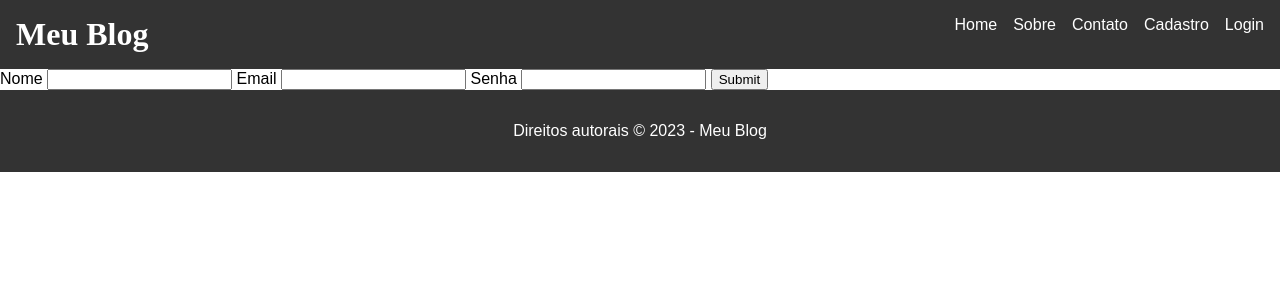
After one commit to jonaspeixoto/Blog_Django, a Django app: page /cadastro/ in a window 1280 px wide. The commit adds this page. Shown: the top 300 px of the page. Run offline with Django 4.2, Linux system fonts and the light colour scheme.

Commit message:
feat: criação de modelo de usuario e pagina de cadastro

```diff
--- /dev/null
+++ b/plataforma/forms.py
@@ -0,0 +1,15 @@
+from django import forms
+from .models import Post, Usuario
+
+
+class PostForm(forms.ModelForm):
+    class Meta:
+        model = Post
+        fields = ['titulo', 'imagem_post','resumo','conteudo']
+
+
+class UsuarioForm(forms.ModelForm):
+    class Meta:
+        model = Usuario
+        fields = ['nome', 'email','senha']
+        widgets = {'senha': forms.PasswordInput() }
--- a/plataforma/models.py
+++ b/plataforma/models.py
@@ -9,3 +9,8 @@ class Post(models.Model):
 
     def __str__(self):
         return str(self.titulo)
+
+class Usuario(models.Model):
+    nome = models.CharField(max_length=200)
+    email = models.EmailField()
+    senha = models.CharField(max_length=300)
--- a/plataforma/templates/home.html
+++ b/plataforma/templates/home.html
@@ -4,7 +4,7 @@
 
 {% block 'head' %}
   <link rel="stylesheet" href="{% static 'plataforma\css\estilo.css' %}">
-  <link rel="stylesheet" href="{% static 'base/css/estilo.css' %}">
+  <!-- <link rel="stylesheet" href="{% static 'base/css/estilo.css' %}"> -->
 {% endblock  %}
 
 {% block 'conteudo' %}
--- /dev/null
+++ b/plataforma/templates/usuario/cadastro.html
@@ -0,0 +1,21 @@
+{% extends 'base.html' %}
+{% load static %}
+{% block 'titulo' %} Meu blog {% endblock 'titulo' %}
+
+{% block 'head' %}
+  <link rel="stylesheet" href="{% static 'plataforma\css\estilo.css' %}">
+  <link rel="stylesheet" href="{% static 'base/css/estilo.css' %}">
+{% endblock  %}
+
+
+{% block 'conteudo' %}
+    <form action="" method="POST">{% csrf_token %}
+        <label>Nome</label>
+        {{form.nome}}
+        <label>Email</label>
+        {{form.email}}
+        <label>Senha</label>
+        {{form.senha}}
+        <input type="submit" name="" id="">
+    </form>
+{% endblock %}
--- /dev/null
+++ b/plataforma/templates/usuario/login.html
@@ -0,0 +1 @@
+estou no login
--- a/plataforma/urls.py
+++ b/plataforma/urls.py
@@ -2,5 +2,9 @@ from django.urls import path
 from . import views
 urlpatterns = [
     path('blog/', views.blog, name='blog' ),
-    path('listar_post/<int:id>/', views.listar_post, name='listar_post')
+    path('criar_post', views.criar_post, name='criar_post'),
+    path('listar_post/<int:id>/', views.listar_post, name='listar_post'),
+    path('login/', views.login, name='login'),
+    path('cadastro/', views.cadastro, name='cadastro'),
+
 ]
--- a/plataforma/views.py
+++ b/plataforma/views.py
@@ -1,6 +1,7 @@
 from django.shortcuts import render
 from django.http import HttpResponse
-from .models import Post
+from .models import Post,Usuario
+from .forms import PostForm, UsuarioForm
 def blog(request):
     posts = Post.objects.all()
     context = {
@@ -9,6 +10,28 @@ def blog(request):
     return render(request, 'home.html', context)
 
 
+def criar_post(request):
+
+    if request.method == 'GET':
+        print('metodo get')
+        form = PostForm()
+
+    elif request.method == 'POST':
+        print( 'entrei')
+        form = PostForm(request.POST,request.FILES)
+        # file = request.FILES.get('imagem_post')
+        # print(file)
+        if form.is_valid():
+            titulo = form.cleaned_data['titulo']
+            imagem_post = form.cleaned_data['imagem_post']
+            resumo = form.cleaned_data['resumo']
+            conteudo = form.cleaned_data['conteudo']
+            post = Post(titulo=titulo, imagem_post=imagem_post, resumo=resumo, conteudo=conteudo)
+            post.save()
+            return HttpResponse('formulario enviado')
+
+    return render(request, 'criar_post.html', {'form':form})
+
 def listar_post(request, id):
     posts = Post.objects.get(pk=id)
     context = {
@@ -16,3 +39,25 @@ def listar_post(request, id):
     }
 
     return render(request, 'listar_post.html', context)
+
+def login(request):
+    return render(request, 'usuario/login.html')
+
+def cadastro(request):
+
+    if request.method == 'GET':
+        form = UsuarioForm()
+
+
+    elif request.method == 'POST':
+        form = UsuarioForm(request.POST)
+
+        if form.is_valid():
+            nome = form.cleaned_data['nome']
+            email = form.cleaned_data['email']
+            senha = form.cleaned_data['senha']
+            usuario = Usuario(nome=nome, email=email, senha=senha)
+            usuario.save()
+            return HttpResponse('enviado')
+
+    return render(request, 'usuario/cadastro.html', {'form':form})
--- a/templates/base.html
+++ b/templates/base.html
@@ -18,6 +18,13 @@
           <li><a href="#">Home</a></li>
           <li><a href="#">Sobre</a></li>
           <li><a href="#">Contato</a></li>
+          <li><a href="{% url 'cadastro' %}">Cadastro</a></li>
+          <li><a href="{% url 'login' %}">Login</a></li>
+          {% if user.is_active %}
+            <li><a href="{% url 'criar_post' %}">Criar Post</a></li>
+          {% endif %}
+
+
         </ul>
       </nav>
     </header>
--- a/templates/static/plataforma/css/estilo.css
+++ b/templates/static/plataforma/css/estilo.css
@@ -1,4 +1,101 @@
-a{
-    text-decoration: none;
+/* estilo geral da página */
 
+body {
+  margin: 0;
+  padding: 0;
+  font-family: Arial, sans-serif;
+}
+
+main {
+  display: flex;
+  flex-wrap: wrap;
+  justify-content: space-between;
+}
+
+/* estilo do artigo */
+
+article {
+  flex-basis: calc(50% - 20px);
+  margin-bottom: 20px;
+  display: flex;
+  flex-direction: column;
+  align-items: center;
+  text-align: center;
+  box-shadow: 0 2px 4px rgba(0, 0, 0, 0.1);
+  border-radius: 5px;
+  padding: 10px;
+  transition: all 0.3s ease;
+}
+
+article a {
+  text-decoration: none;
+  color: #333;
+}
+
+article h2 {
+  font-size: 24px;
+  margin-top: 0;
+  margin-bottom: 10px;
+}
+
+article img {
+  max-width: 100%;
+  height: auto;
+  margin-bottom: 10px;
+}
+
+article p {
+  margin-top: 0;
+  margin-bottom: 10px;
+}
+
+/* estilo de hover */
+
+article:hover {
+  box-shadow: 0 4px 8px rgba(0, 0, 0, 0.2);
+  transform: translateY(-5px);
+}
+
+/* estilo da barra lateral */
+
+aside {
+  flex-basis: 25%;
+  margin-left: 20px;
+}
+
+aside h2 {
+  font-size: 20px;
+  margin-top: 0;
+}
+
+aside ul {
+  list-style: none;
+  padding: 0;
+  margin: 0;
+}
+
+aside li {
+  margin-bottom: 10px;
+}
+
+aside a {
+  text-decoration: none;
+}
+
+/* estilo responsivo */
+
+@media screen and (max-width: 768px) {
+  main {
+    flex-wrap: wrap;
+    justify-content: center;
   }
+
+  article {
+    flex-basis: calc(50% - 20px);
+  }
+
+  aside {
+    flex-basis: 100%;
+    margin-left: 0;
+  }
+}
```
Also changed, not shown: plataforma/templates/criar_post.html (added, +39 -0 lines), templates/static/base/css/estilo.css (+0 -56 lines), media/meditacao_sOFQe7y.png (added), plataforma/migrations/0003_usuario.py (added).
